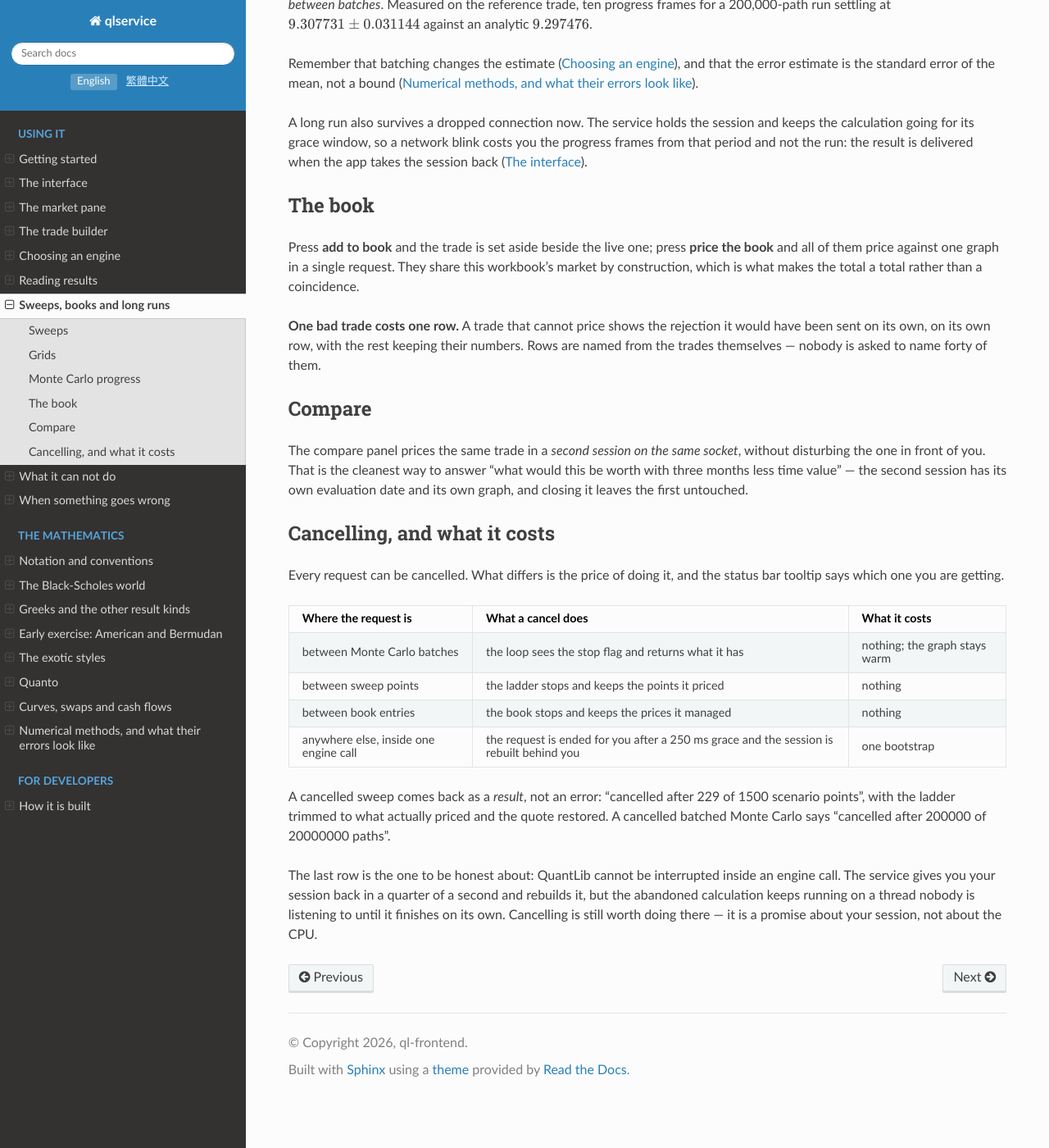
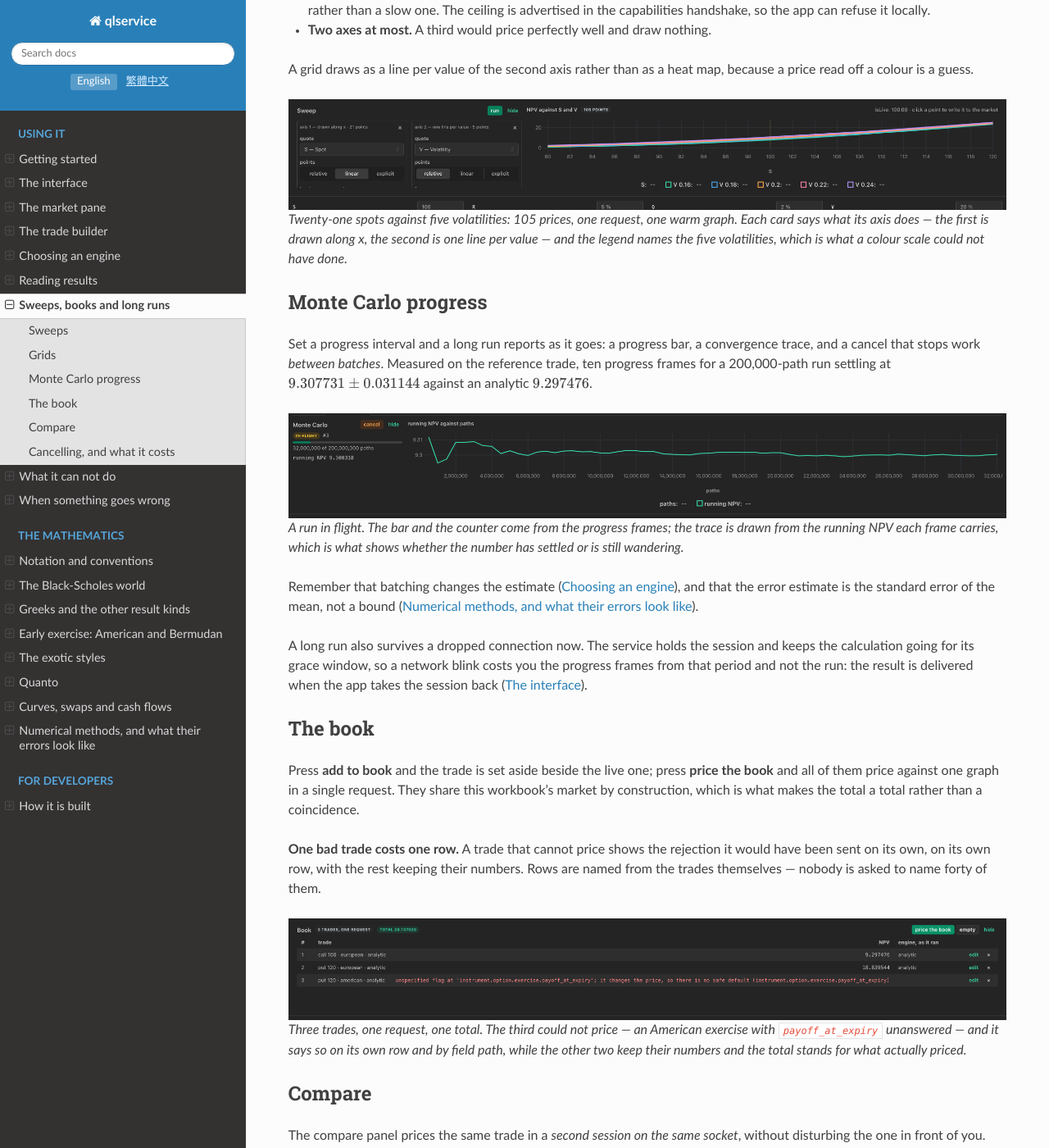
Before and after one commit to markccchiang/ql-frontend, a Sphinx documentation site: the page built from doc/studies.md, in a window 1280 px wide and 1400 px high, scrolled down 1259 px. Shown: the whole window at 82% size. Built offline with Sphinx 7.4.7 and the Read the Docs theme 3.1.0, drawn with Linux system fonts in a browser that asks for light colours; some of the changed text lies outside the part shown.

Commit message:
Show the bottom strip, one screenshot per section
Six screenshots against a live service, each of a real run: a twenty-one point
sweep with the live value marked; a 21 x 5 grid drawn as a line per volatility;
a two-hundred-million-path Monte Carlo in flight, with the bar, the counter and
the convergence trace; a three-trade book where the American exercise fails on
its own row by field path and the total stands for the two that priced; a
comparison naming both sessions, S-19 against S-20; and the same Monte Carlo
cancelled two seconds in, keeping the trace it had drawn.

Captions and alt text translated.

Co-Authored-By: Claude Opus 5 <noreply@anthropic.com>
Claude-Session: https://claude.ai/code/session_01MJtVZSjTSgWshw7miPwQ9g

````diff
--- a/doc/studies.md
+++ b/doc/studies.md
@@ -20,6 +20,16 @@ afterwards, on the way out of a failure as well as a success. Clicking a point
 on the ladder is the deliberate act that writes it: that sends a real market
 write, with the value that was actually priced rather than an interpolation off
 the chart.
+
+```{figure} images/studies-sweep.png
+:alt: The sweep panel: an axis card naming the quote S — Spot with its points form set to linear, and a ladder of twenty-one prices, npv against S from 80 to 120, with a dashed vertical line at the live value of 100. Above the chart, a badge reading 21 points and the note "isLive: 100.00 · click a point to write it to the market".
+:width: 100%
+
+Twenty-one prices off one graph in one request. The dashed line is where the
+quote actually is, and the note beside it is exactly the distinction above: the
+ladder is a question until you click a point, which is the act that turns one
+of them into a write.
+```
 
 **Anything that is a quote can be swept**, which now includes a **correlation**.
 An off-diagonal of a correlation matrix can be a quote id rather than a literal,
@@ -51,12 +61,31 @@ the round trip:
 A grid draws as a line per value of the second axis rather than as a heat map,
 because a price read off a colour is a guess.
 
+```{figure} images/studies-grid.png
+:alt: The sweep panel with two axis cards side by side — axis 1, drawn along x, 21 points, quote S — Spot, linear; axis 2, one line per value, 5 points, quote V — Volatility, relative. The chart reads NPV against S and V with a badge of 105 points, and draws five coloured lines with a legend naming V 0.16 through V 0.24.
+:width: 100%
+
+Twenty-one spots against five volatilities: 105 prices, one request, one warm
+graph. Each card says what its axis does — the first is drawn along x, the
+second is one line per value — and the legend names the five volatilities,
+which is what a colour scale could not have done.
+```
+
 ## Monte Carlo progress
 
 Set a progress interval and a long run reports as it goes: a progress bar, a
 convergence trace, and a cancel that stops work *between batches*. Measured on
 the reference trade, ten progress frames for a 200,000-path run settling at
 $9.307731 \pm 0.031144$ against an analytic $9.297476$.
+
+```{figure} images/studies-monte-carlo.png
+:alt: The Monte Carlo panel mid-run: an in-flight badge beside a cancel button, a progress bar about a sixth of the way across, the counter 32,000,000 of 200,000,000 paths, a running NPV of 9.300318, and a convergence trace of running NPV against paths settling towards 9.30.
+:width: 100%
+
+A run in flight. The bar and the counter come from the progress frames; the
+trace is drawn from the running NPV each frame carries, which is what shows
+whether the number has settled or is still wandering.
+```
 
 Remember that batching changes the estimate ({doc}`engines`), and that the
 error estimate is the standard error of the mean, not a bound
@@ -79,6 +108,16 @@ it would have been sent on its own, on its own row, with the rest keeping their
 numbers. Rows are named from the trades themselves — nobody is asked to name
 forty of them.
 
+```{figure} images/studies-book.png
+:alt: The book panel: three trades, one request, total 28.137020. Row one, a call at 100 on the analytic engine, prices to 9.297476; row two, a put at 120, to 18.839544; row three, the same put on an American exercise, carries a red rejection naming instrument.option.exercise.payoff_at_expiry where its price would be.
+:width: 100%
+
+Three trades, one request, one total. The third could not price — an American
+exercise with `payoff_at_expiry` unanswered — and it says so on its own row and
+by field path, while the other two keep their numbers and the total stands for
+what actually priced.
+```
+
 ## Compare
 
 The compare panel prices the same trade in a *second session on the same
@@ -86,6 +125,16 @@ socket*, without disturbing the one in front of you. That is the cleanest way
 to answer "what would this be worth with three months less time value" — the
 second session has its own evaluation date and its own graph, and closing it
 leaves the first untouched.
+
+```{figure} images/studies-compare.png
+:alt: The compare panel: a variant evaluation date of 2026-12-01 against a base of 2026-09-01, a badge reading S-19 versus S-20, and three numbers — base 9.297476, variant 7.939163, and the difference −1.358313 in red.
+:width: 100%
+
+Three months of time value, priced in a session of its own. The badge names
+both sessions, which is the whole of the claim above: `S-20` was opened on the
+same socket, priced and closed, and `S-19` — the one in front of you — never
+moved.
+```
 
 ## Cancelling, and what it costs
 
@@ -104,6 +153,16 @@ of 1500 scenario points", with the ladder trimmed to what actually priced and
 the quote restored. A cancelled batched Monte Carlo says "cancelled after
 200000 of 20000000 paths".
 
+```{figure} images/studies-cancelled.png
+:alt: The Monte Carlo panel after a cancel: the badge reads error, the counter reads 1,000,000 of 200,000,000 paths at 2296 ms round trip, a red box says "cancelled by client", and the partial convergence trace is still drawn beside it.
+:width: 100%
+
+The cheap kind of cancel, two seconds into a two-hundred-million-path run. The
+batch boundary was the seam it stopped at, the trace it had already drawn is
+kept, and the session stayed live — the next request went out on the same warm
+graph.
+```
+
 The last row is the one to be honest about: QuantLib cannot be interrupted
 inside an engine call. The service gives you your session back in a quarter of
 a second and rebuilds it, but the abandoned calculation keeps running on a
````
Also changed, not shown: doc/images/studies-book.png (added), doc/images/studies-cancelled.png (added), doc/images/studies-compare.png (added), doc/images/studies-grid.png (added), doc/images/studies-monte-carlo.png (added), doc/images/studies-sweep.png (added), 1 other file.
